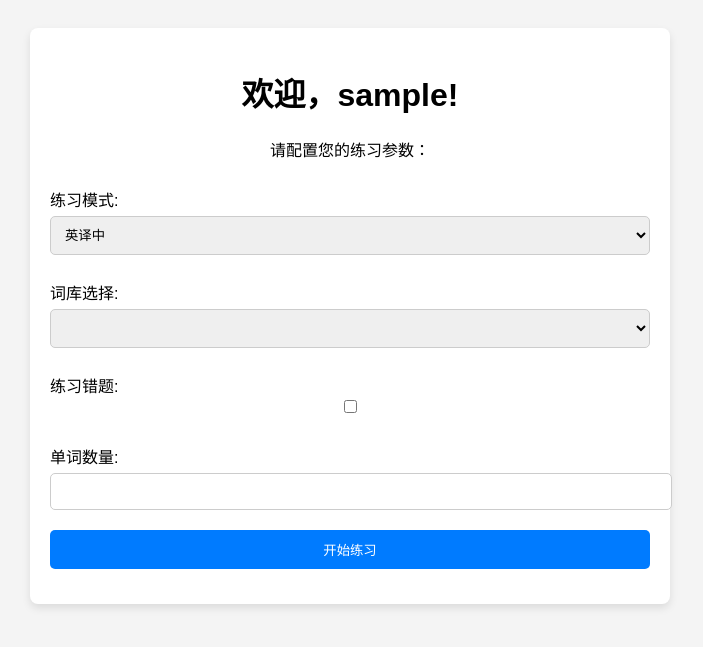
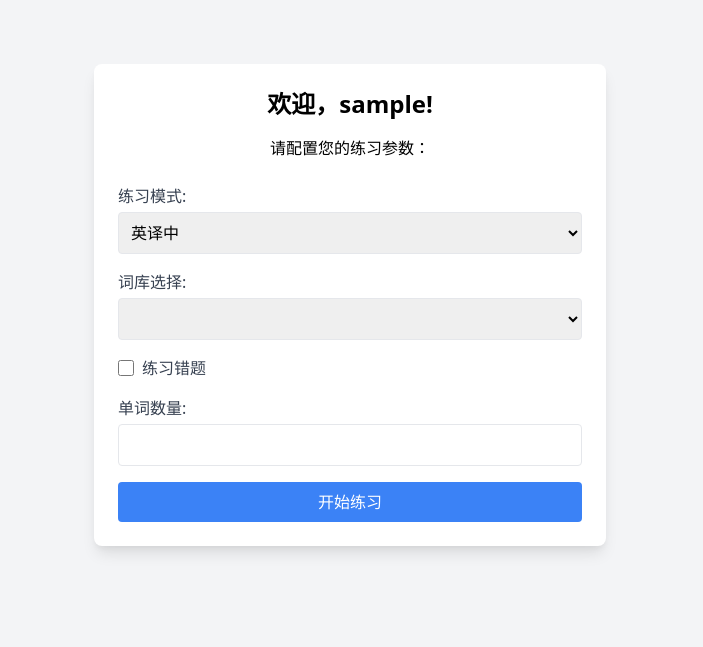
Before and after one commit to bstxzq/word_test_py, a Flask app: page /configure_practice in a window 1280 px wide. Shown: the top 647 px of the page, without its empty margins (290-993 px from the left). Run offline with Flask 3, Linux system fonts and the light colour scheme; the visitor is signed in with stand-in values (Sample User, id 1); data that the repository does not hold is empty.

Commit message:
新版本

```diff
--- a/word_test/routes.py
+++ b/word_test/routes.py
@@ -1,15 +1,14 @@
 # routes.py
-from flask import render_template, request, redirect, url_for, flash,session,jsonify
+from flask import render_template, request, redirect, url_for, flash, session, jsonify
 from flask_login import login_required, login_user, logout_user, current_user
-from word_test import app, login_manager,db
-from word_test.models import User,Word, MistakeBook,WordLabel
+from word_test import app, login_manager, db
+from word_test.models import User, Word, MistakeBook, WordLabel
 import bcrypt
 from AnswerChecker import AnswerChecker
 import re
 @login_manager.user_loader
 def load_user(user_id):
     return User.query.get(int(user_id))
-
 @app.route('/')
 def index():
     # 检查当前用户是否已登录
@@ -78,7 +77,11 @@
 @login_required
 def practice():
     practice_type = session.get('practice_type')
-    number_of_words = int(session.get('number_of_words', 10))
+    number_of_words_str = session.get('number_of_words', '10')
+    try:
+        number_of_words = int(number_of_words_str)
+    except ValueError:
+        number_of_words = 10  # Default value if conversion fails
     practice_mistake_book = session.get('practice_mistake_book', False)
 
     if practice_mistake_book:
--- a/word_test/templates/configure_practice.html
+++ b/word_test/templates/configure_practice.html
@@ -2,78 +2,45 @@
 <html lang="en">
 <head>
     <meta charset="UTF-8">
-    <meta name="viewport" content="width=device-width, initial-scale=1.0">
+    <meta name="viewport" content="width=device-width, initial-scale=1, shrink-to-fit=no">
     <title>练习配置</title>
-    <style>
-        body {
-            font-family: Arial, sans-serif;
-            background-color: #f4f4f4;
-            padding: 20px;
-        }
-        .container {
-            max-width: 600px;
-            margin: 0 auto;
-            background-color: #fff;
-            border-radius: 8px;
-            padding: 20px;
-            box-shadow: 0 4px 8px rgba(0, 0, 0, 0.1);
-        }
-        h1, p {
-            text-align: center;
-        }
-        form {
-            display: flex;
-            flex-direction: column;
-        }
-        label {
-            margin-top: 10px;
-        }
-        select, input[type="number"], input[type="submit"] {
-            padding: 10px;
-            margin-top: 5px;
-            margin-bottom: 15px;
-            border: 1px solid #ccc;
-            border-radius: 5px;
-            outline: none;
-            width: 100%;
-        }
-        input[type="submit"] {
-            background-color: #007bff;
-            color: #fff;
-            border: none;
-            cursor: pointer;
-        }
-        input[type="submit"]:hover {
-            background-color: #0056b3;
-        }
-    </style>
+    <!-- Tailwind CSS -->
+    <link href="https://cdn.jsdelivr.net/npm/tailwindcss@2.2.19/dist/tailwind.min.css" rel="stylesheet">
 </head>
-<body>
-    <div class="container">
-        <h1>欢迎，{{ current_user.username }}!</h1>
-        <p>请配置您的练习参数：</p>
+<body class="bg-gray-100 p-4">
+    <div class="container mx-auto max-w-lg bg-white p-6 rounded-lg shadow-lg mt-12">
+        <h1 class="text-center text-2xl font-bold mb-4">欢迎，{{ current_user.username }}!</h1>
+        <p class="text-center mb-6">请配置您的练习参数：</p>
         <form id="practice-config-form" action="/configure_practice" method="post">
-            <label for="practice_type">练习模式:</label>
-            <select name="practice_type" id="practice_type">
+            <div class="mb-4">
+                <label for="practice_type" class="block text-gray-700">练习模式:</label>
+                <select name="practice_type" id="practice_type" class="form-control mt-1 block w-full p-2 border rounded">
                     <option value="english_to_chinese">英译中</option>
                     <option value="chinese_to_english">中译英</option>
                 </select>
-
-            <label for="word_label">词库选择:</label>
-            <select name="word_label" id="word_label">
+            </div>
+            <div class="mb-4">
+                <label for="word_label" class="block text-gray-700">词库选择:</label>
+                <select name="word_label" id="word_label" class="form-control mt-1 block w-full p-2 border rounded">
                     {% for label in word_labels %}
                         <option value="{{ label.id }}">{{ label.name }}</option>
                     {% endfor %}
                 </select>
-
-            <label for="practice_mistake_book">练习错题:</label>
-            <input type="checkbox" id="practice_mistake_book" name="practice_mistake_book"><br>
-
-            <label for="number_of_words">单词数量:</label>
-            <input type="number" name="number_of_words" id="number_of_words" min="1" max="100">
-
-            <input type="submit" value="开始练习">
+            </div>
+            <div class="mb-4">
+                <div class="flex items-center">
+                    <input type="checkbox" class="form-check-input h-4 w-4 text-indigo-600 transition duration-150 ease-in-out" id="practice_mistake_book" name="practice_mistake_book">
+                    <label class="form-check-label ml-2 block text-gray-700" for="practice_mistake_book">练习错题</label>
+                </div>
+            </div>
+            <div class="mb-4">
+                <label for="number_of_words" class="block text-gray-700">单词数量:</label>
+                <input type="number" name="number_of_words" id="number_of_words" class="form-control mt-1 block w-full p-2 border rounded" min="1" max="100">
+            </div>
+            <button type="submit" class="btn btn-primary btn-block w-full py-2 bg-blue-500 text-white rounded hover:bg-blue-700 transition-colors">开始练习</button>
         </form>
     </div>
+    <!-- jQuery -->
+    <script src="https://code.jquery.com/jquery-3.6.0.min.js"></script>
 </body>
 </html>
```
Also changed, not shown: word_test/templates/home.html (+10 -24 lines), word_test/templates/login.html (+10 -56 lines), word_test/templates/mistakes.html (+18 -18 lines), word_test/templates/practice.html (+21 -55 lines). Lines whose indentation alone changed are shown as unchanged.
